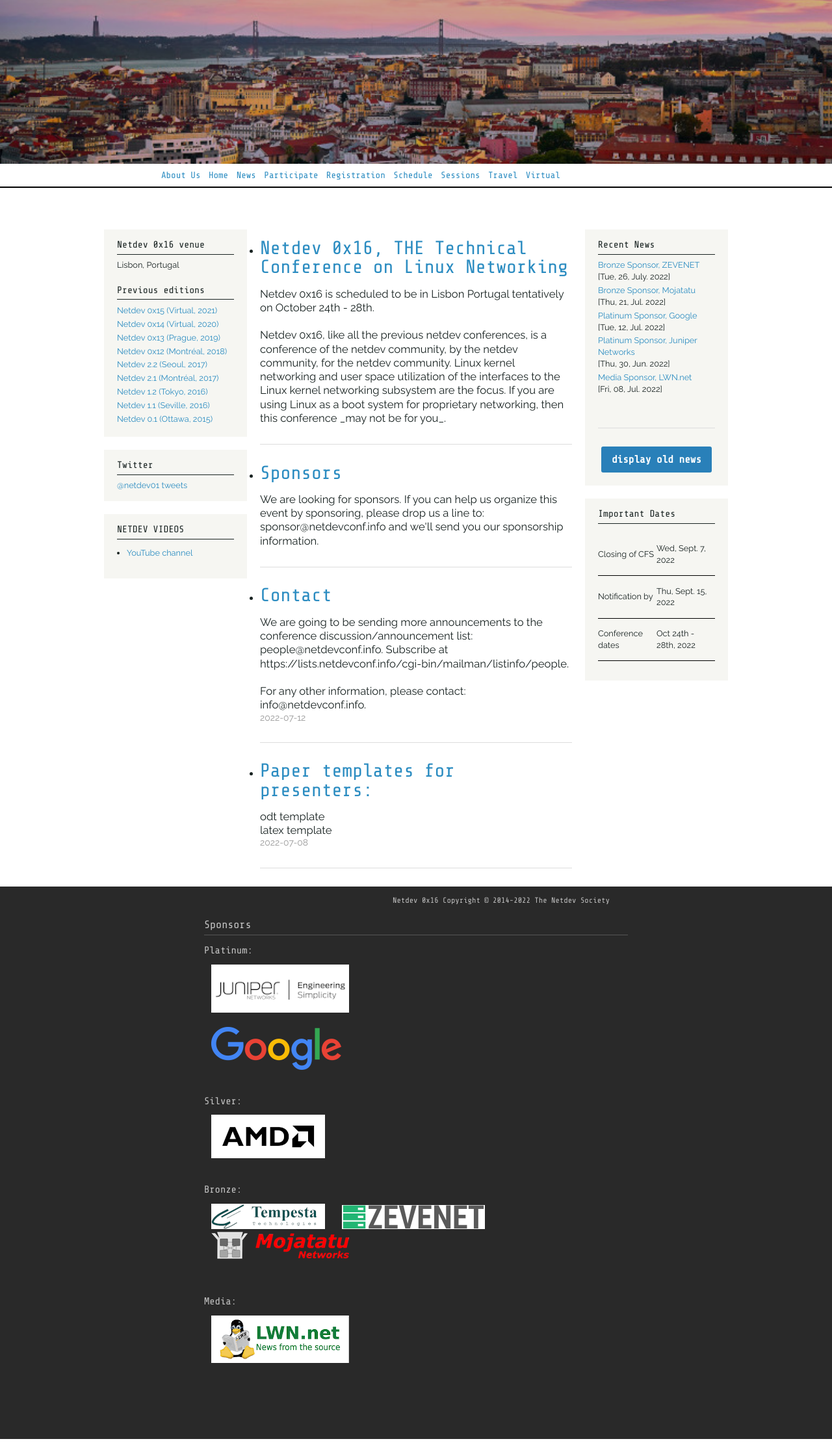
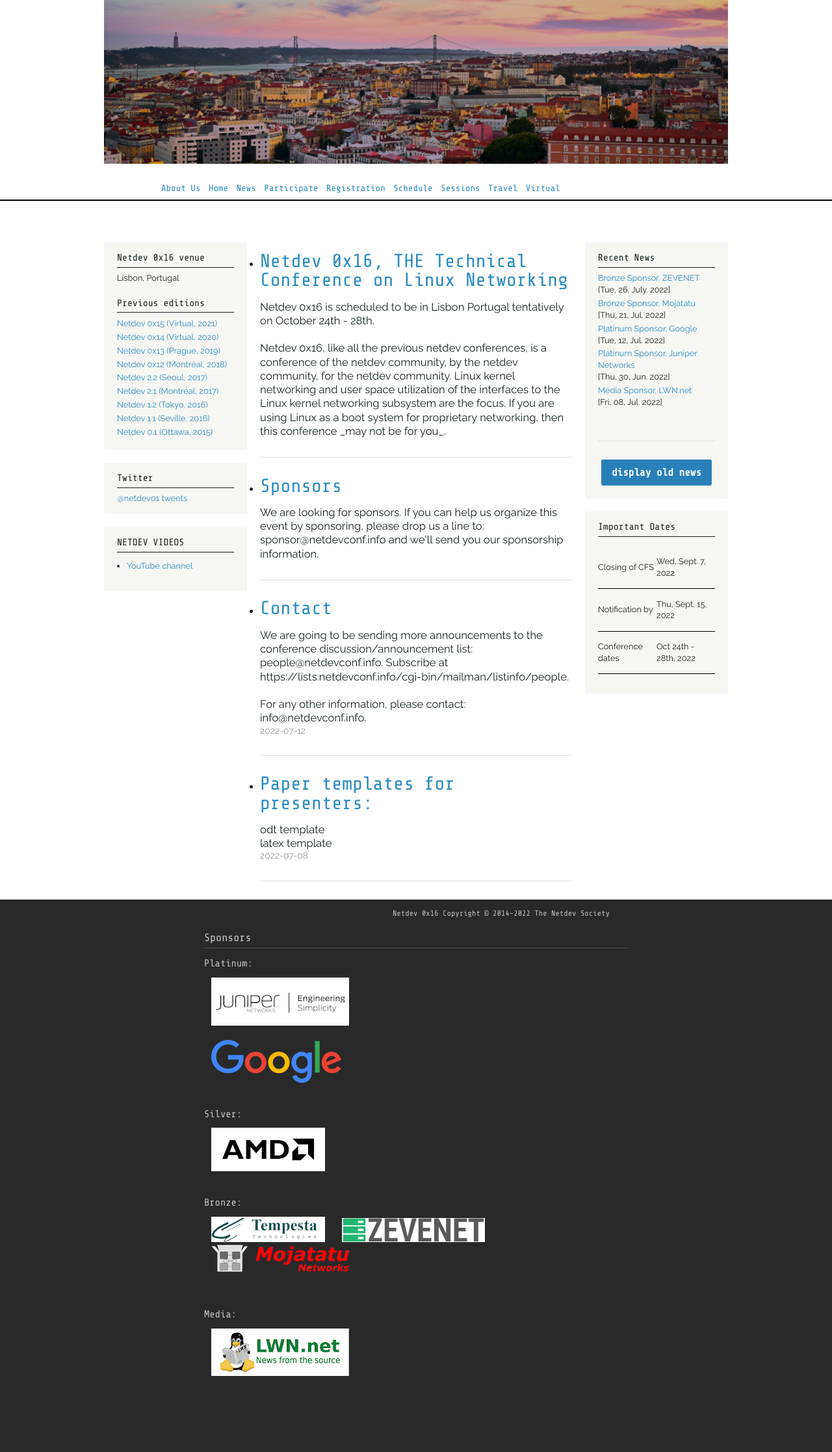
Before and after one commit to laelnasan/test-netdev-prod, a Jekyll site: the page built from pages/index.html, in a window 1280 px wide. Shown: the whole page at 65% size. Built offline with Jekyll 4.4.1, drawn with Linux system fonts in a browser that asks for light colours; nearby versions of some CDN libraries; comment, search, counter and statistics services are not loaded.

Commit message:
Fixed header image css
Signed-off-by: Gustavo Lopes <gustavolopesce17@gmail.com>

```diff
--- a/_includes/header.html
+++ b/_includes/header.html
@@ -1,5 +1,12 @@
-<div class="site-header-container {% if site.cover %}has-cover{% endif %}" {% if site.cover %}style="background-image: url({{ site.cover | prepend: site.baseurl }});"{% endif %}>
-  <div class="scrim {% if site.cover %}has-cover{% endif %}">
+<div id="logo">
+  <div class="wrapper">
+    <a href="{{ site.baseurl }}/">
+      <div class="site-header-container {% if site.cover %}has-cover{% endif %}" {% if site.cover
+        %}style="background-image: url({{ site.cover | prepend: site.baseurl }});" {% endif %}>
+        <div class="scrim {% if site.cover %}has-cover{% endif %}">
+        </div>
+      </div>
+    </a>
   </div>
 </div>
 
--- a/_sass/_legacy.scss
+++ b/_sass/_legacy.scss
@@ -1,3 +1,6 @@
+
+/* netdev22 fonts */
+
 @font-face {
     font-family: 'Cutive Mono';
     font-style: normal;
@@ -18,6 +21,8 @@
     font-weight: 700;
     src: local('Tinos Bold'), local('Tinos-Bold'), url(https://fonts.gstatic.com/s/tinos/v9/3YkJL-56dKLNbFKy5GXN6PesZW2xOQ-xsNqO47m55DA.ttf) format('truetype');
 }
+
+/* netdev22.css contents */
 
 body {
     line-height: 2.5;
```
